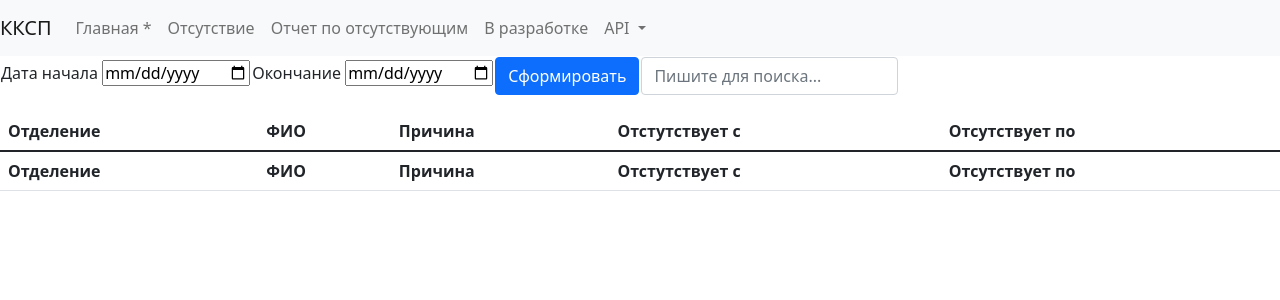
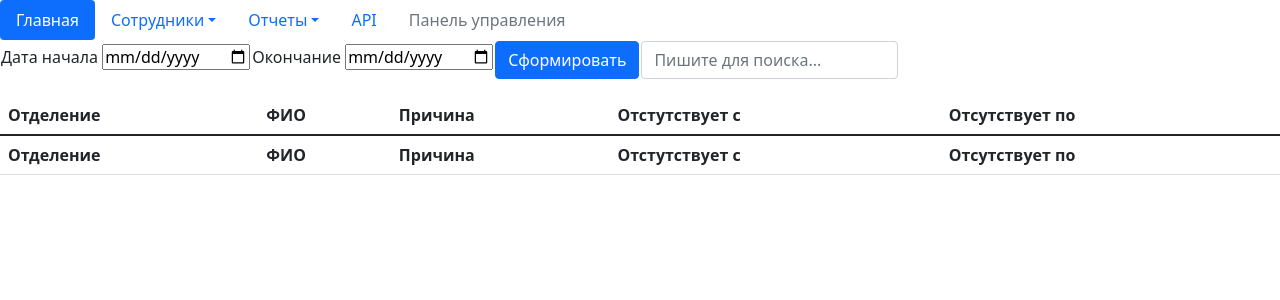
Before and after one commit to RezoGraf/flask, a Flask app: page /report in a window 1280 px wide. Shown: the top 300 px of the page. Run offline with Flask 3, Linux system fonts and the light colour scheme; data that the repository does not hold is empty; some libraries are stand-ins or nearby versions.

Commit message:
Поменял меню и добавил в шаблоны

```diff
--- a/data_input/data_input.py
+++ b/data_input/data_input.py
@@ -127,12 +127,9 @@ def wtf_template3():
     result_rsp_blc = db.select(sql.sql_rsp_blc.format(doc=doc))
     result_rasp = db.select(sql.sql_it_rasp.format(doc=doc))
     result_duty = db.select(sql.sql_it_rasp_duty.format(doc=doc))
-
-
     result_fio = db.select(sql.sql_fio.format(otd=otd))
     result_doc = db.select(sql.sql_doctod.format(otd=otd, doc=doc))
     form = WtfTemplate3()
-
     #outputParams = list_to_list(output_params)
     # print("Результат генератора: ", output_params)
     return render_template('wtf_template3.html',
--- a/data_input/models.py
+++ b/data_input/models.py
@@ -60,4 +60,5 @@ class WtfTemplate2(FlaskForm):
     submit = SubmitField(label=('Выбрать'))
 
 class WtfTemplate3(FlaskForm):
+    # t = DateField('DatePicker', format='%Y-%m-%d')
     submit = SubmitField(label=('Добавить'))
--- a/main.py
+++ b/main.py
@@ -74,6 +74,7 @@ def report_filter():
     sql_select_filtered = sql.sql_select.format(dtn=dtn,
                                                 dtk=dtk)
     result = db.select(sql_select_filtered)
+    print(type(result))
     return render_template("report_filter.html",
                            my_list=result, dtn=dtn, dtk=dtk)
 
@@ -96,6 +97,7 @@ def report():
     sql_select_filtered = sql.sql_select.format(dtn=dtn,
                                                 dtk=dtk)
     result = db.select(sql_select_filtered)
+    print(type(result))
     return render_template("report.html",
                            my_list=result, dtn=dtn, dtk=dtk)
 
--- a/templates/menu.html
+++ b/templates/menu.html
@@ -5,39 +5,101 @@
   <!DOCTYPE html>
 <html>
 <head>
-    <nav class="navbar navbar-expand-lg navbar-light bg-light">
-  <a class="navbar-brand" href="#" style="text-align:right">ККСП</a>
-  <button class="navbar-toggler" type="button" data-toggle="collapse" data-target="#navbarNavDropdown" aria-controls="navbarNavDropdown" aria-expanded="false" aria-label="Toggle navigation">
-    <span class="navbar-toggler-icon"></span>
-  </button>
-  <div class="collapse navbar-collapse" id="navbarNavDropdown">
-    <ul class="navbar-nav">
-      <li class="nav-item active">
-        <a class="nav-link" href="/menu">Главная <span class="sr-only">*</span></a>
-      </li>
-                    <li class="nav-item">
-        <a class="nav-link" href="/data_input">Отсутствие</a>
-      </li>
-      <li class="nav-item">
-        <a class="nav-link" href="/report_filter">Отчет по отсутствующим</a>
-      </li>
-      <li class="nav-item">
-        <a class="nav-link" href="/report">В разработке</a>
-      </li>
+<ul class="nav nav-pills">
+  <li class="nav-item">
+    <a class="nav-link active" aria-current="page" href="/">Главная</a>
+  </li>
+  <li class="nav-item dropdown">
+    <a class="nav-link dropdown-toggle" data-bs-toggle="dropdown" href="#" role="button" aria-expanded="false">Сотрудники</a>
+    <ul class="dropdown-menu">
+{#              <li><hr class="dropdown-divider"></li>#}
+      <li><a class="dropdown-item" href="/data_input">График работы</a></li>
 
+{#      <li><hr class="dropdown-divider"></li>#}
+
+    </ul>
+  </li>
       <li class="nav-item dropdown">
-        <a class="nav-link dropdown-toggle" href="#" id="navbarDropdownMenuLink" data-toggle="dropdown" aria-haspopup="true" aria-expanded="false">
-          API
-        </a>
-        <div class="dropdown-menu" aria-labelledby="navbarDropdownMenuLink">
-          <a class="dropdown-item" href="#">api_01</a>
-          <a class="dropdown-item" href="#">api_02</a>
-          <a class="dropdown-item" href="#">api_03</a>
-        </div>
-      </li>
+    <a class="nav-link dropdown-toggle" data-bs-toggle="dropdown" href="#" role="button" aria-expanded="false">Отчеты</a>
+    <ul class="dropdown-menu">
+{#              <li><hr class="dropdown-divider"></li>#}
+      <li><a class="dropdown-item" href="/report">Отсутствие</a></li>
+
+      <li><hr class="dropdown-divider"></li>
+
     </ul>
-  </div>
-</nav>
+  </li>
+  <li class="nav-item">
+    <a class="nav-link" href="#">API</a>
+  </li>
+  <li class="nav-item">
+    <a class="nav-link disabled">Панель управления</a>
+  </li>
+</ul>
+
+
+
+
+
+
+
+
+
+
+
+
+
+
+
+
+{##}
+{#    <nav class="navbar navbar-expand-lg navbar-light bg-light">#}
+{#  <a class="navbar-brand" href="#" style="text-align:right">ККСП</a>#}
+{#  <button class="navbar-toggler" type="button" data-toggle="collapse" data-target="#navbarNavDropdown" aria-controls="navbarNavDropdown" aria-expanded="false" aria-label="Toggle navigation">#}
+{#    <span class="navbar-toggler-icon"></span>#}
+{#  </button>#}
+{#  <div class="collapse navbar-collapse" id="navbarNavDropdown">#}
+{#    <ul class="navbar-nav">#}
+{#      <li class="nav-item active">#}
+{#        <a class="nav-link" href="/menu">Главная <span class="sr-only">*</span></a>#}
+{#      </li>#}
+{#                    <li class="nav-item">#}
+{#        <a class="nav-link" href="/data_input">Сотрудники</a>#}
+{#      </li>#}
+{#              <li class="nav-item dropdown">#}
+{#        <a class="nav-link dropdown-toggle" href="#" id="navbarDropdownMenuLink" data-toggle="dropdown" aria-haspopup="true" aria-expanded="false">#}
+{#          Сотрудники#}
+{#        </a>#}
+{#        <div class="dropdown-menu" aria-labelledby="navbarDropdownMenuLink">#}
+{#          <a class="dropdown-item" href="/data_input">График работы</a>#}
+{#        </div>#}
+{#      </li>#}
+{#                <li class="nav-item dropdown">#}
+{#        <a class="nav-link dropdown-toggle" href="#" id="navbarDropdownMenuLink" data-toggle="dropdown" aria-haspopup="true" aria-expanded="false">#}
+{#          Отчеты#}
+{#        </a>#}
+{#        <div class="dropdown-menu" aria-labelledby="navbarDropdownMenuLink">#}
+{#          <a class="dropdown-item" href="/report">По отсутствющим</a>#}
+{#        </div>#}
+{#      </li>#}
+{##}
+{#      <li class="nav-item">#}
+{#        <a class="nav-link" href="/report">В разработке</a>#}
+{#      </li>#}
+{##}
+{#      <li class="nav-item dropdown">#}
+{#        <a class="nav-link dropdown-toggle" href="#" id="navbarDropdownMenuLink" data-toggle="dropdown" aria-haspopup="true" aria-expanded="false">#}
+{#          API#}
+{#        </a>#}
+{#        <div class="dropdown-menu" aria-labelledby="navbarDropdownMenuLink">#}
+{#          <a class="dropdown-item" href="#">api_01</a>#}
+{#          <a class="dropdown-item" href="#">api_02</a>#}
+{#          <a class="dropdown-item" href="#">api_03</a>#}
+{#        </div>#}
+{#      </li>#}
+{#    </ul>#}
+{#  </div>#}
+{#</nav>#}
 {% block title -%}
 {% endblock %}
 </head>
--- a/templates/report.html
+++ b/templates/report.html
@@ -26,7 +26,7 @@
                 </td>
                 <td>
 {#                    <label for="exampleDataList" class="form-label">Datalist example</label>#}
-<input class="form-control" list="datalistOptions" id="exampleDataList" placeholder="Пишите для поиска...">
+<input class="form-control" list="datalistOptions" id="myInput" placeholder="Пишите для поиска...">
 <datalist id="datalistOptions">
   <option value="San Francisco">
   <option value="New York">
@@ -75,17 +75,22 @@
     </table>
 
     <script>
-$(document).on('input', '#filter_keyword', function(event){
-    var kw=$(this).val();
-    $('#all_keywords > option').each(function() {
-        if ( kw.length > 0 && this.text.replace(kw, '') == this.text )
-        {
-            $(this).hide();
+function filterTable(event) {
+    var filter = event.target.value.toUpperCase();
+    var rows = document.querySelector("#myTable tbody").rows;
+
+    for (var i = 0; i < rows.length; i++) {
+        var firstCol = rows[i].cells[0].textContent.toUpperCase();
+        var secondCol = rows[i].cells[1].textContent.toUpperCase();
+        if (firstCol.indexOf(filter) > -1 || secondCol.indexOf(filter) > -1) {
+            rows[i].style.display = "";
         } else {
-            $(this).show();
+            rows[i].style.display = "none";
         }
-    });
-});
+    }
+}
+
+document.querySelector('#myInput').addEventListener('keyup', filterTable, false);
     </script>
 
 {% endblock %}
```
